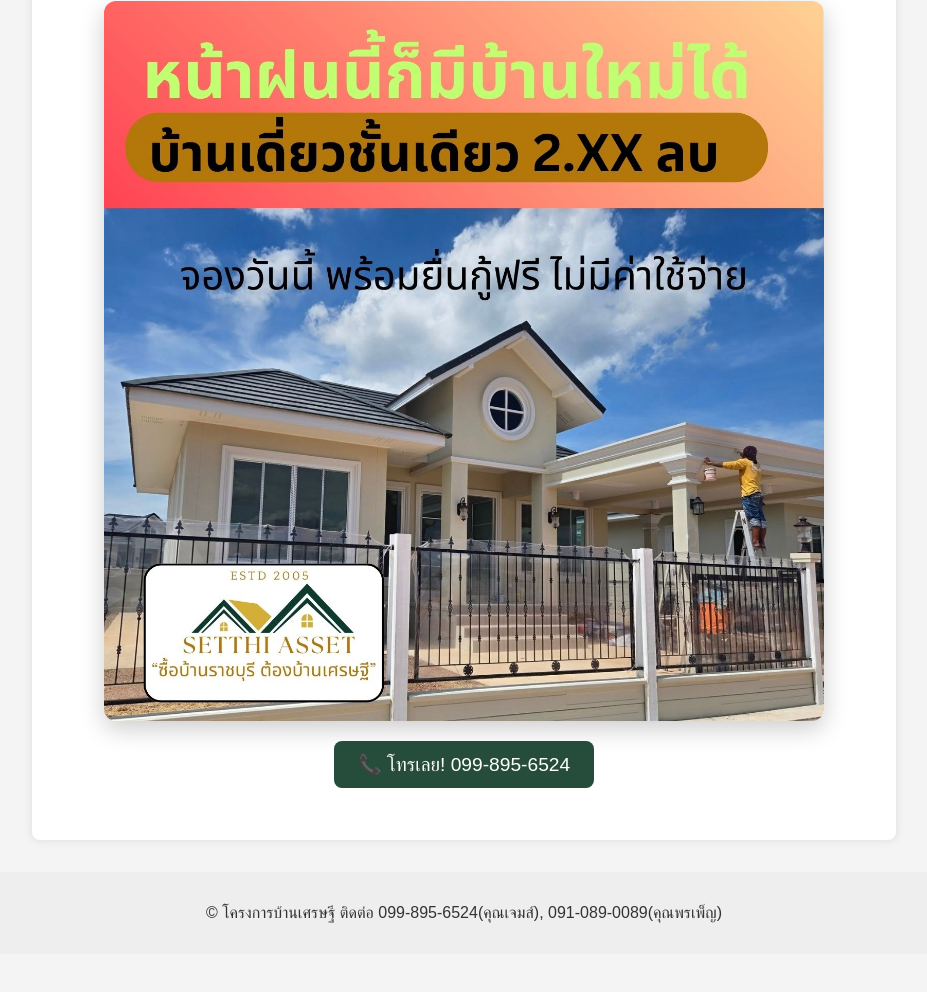
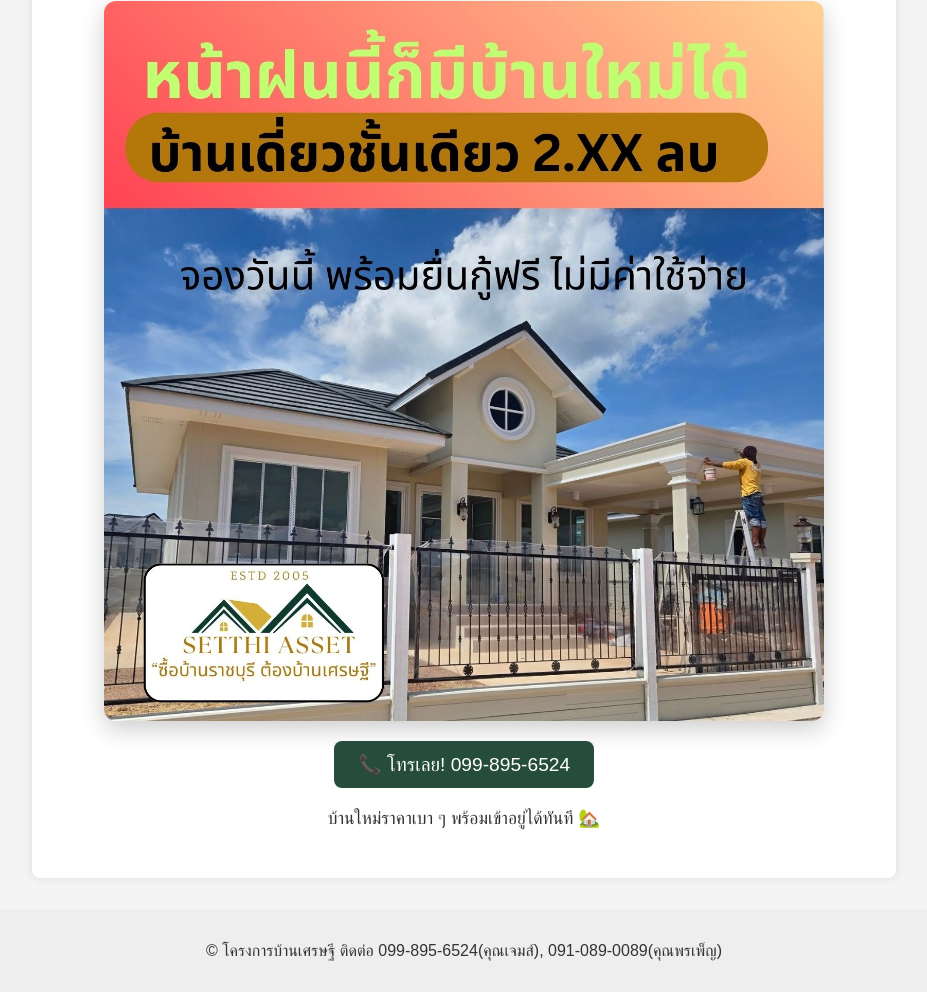
Before and after one commit to wasin0025/my-website, a plain HTML site: page index.html in a window 1280 px wide. Shown: the part 267-1259 px from the top of the page, without its empty margins (176-1103 px from the left). Before the commit the page ends 1221 px from the top, so only its background shows below. Drawn offline with Linux system fonts and the light colour scheme.

Commit message:
Update index.html

```diff
--- a/index.html
+++ b/index.html
@@ -23,6 +23,8 @@
       <!-- 📸 Image goes here -->
       <img src="home.jpg" alt="บ้านเดี่ยว" class="main-image">
       <a href="tel:0998956524" class="cta-button">📞 โทรเลย! 099-895-6524</a>
+      <p style="text-align:center; font-size: 1.1em;">บ้านใหม่ราคาเบา ๆ พร้อมเข้าอยู่ได้ทันที 🏡</p>
+
     </section>
   </main>
   <footer>
```
